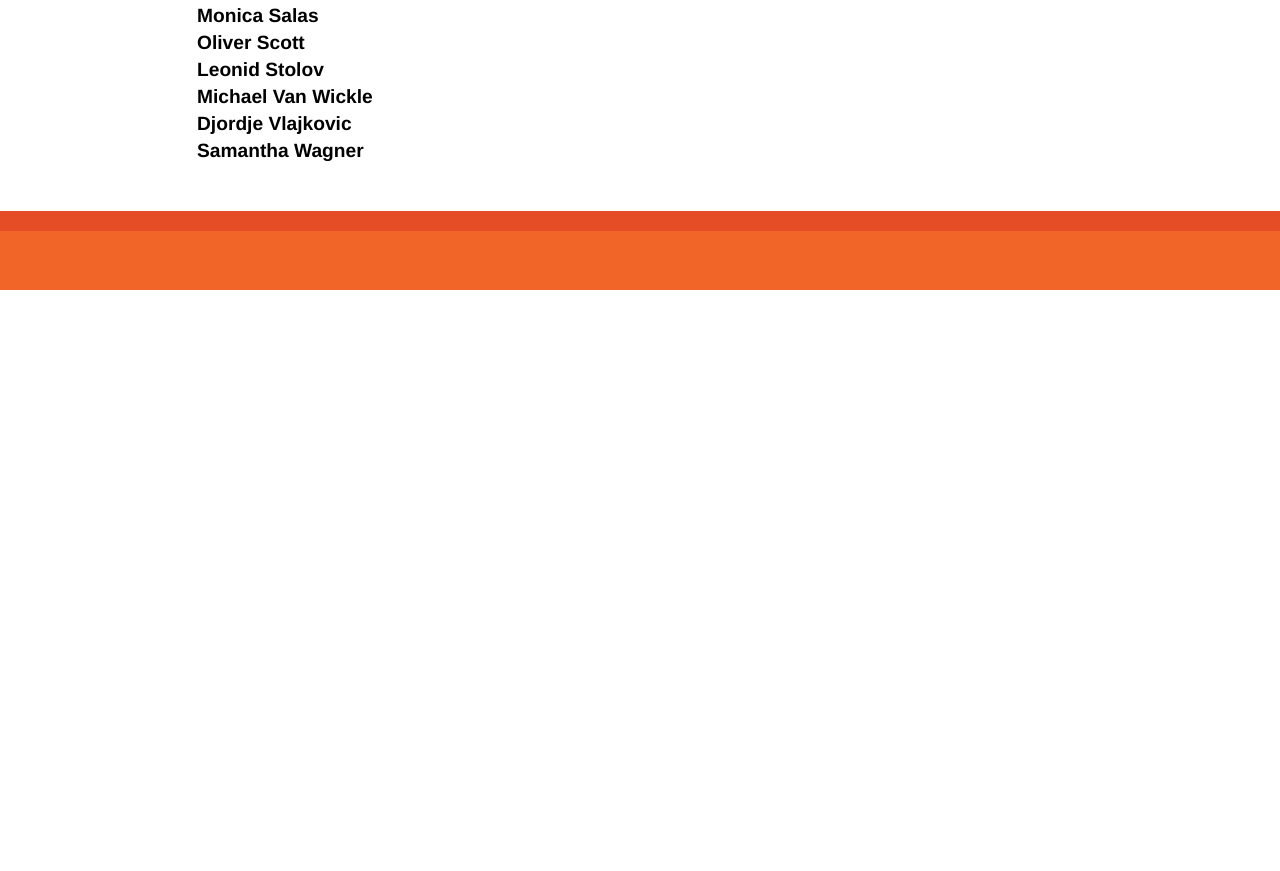
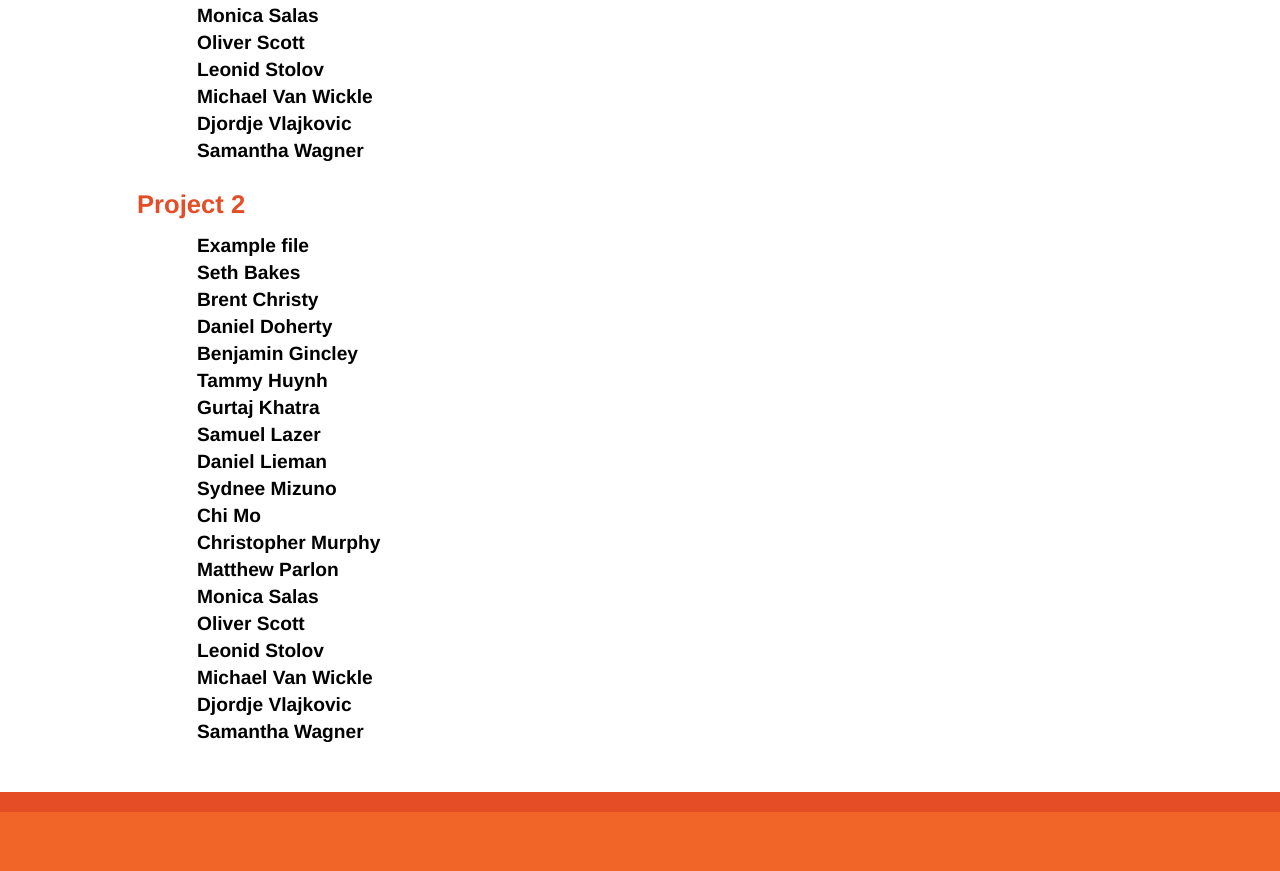
Before and after one commit to smithkevin1/projects, a PHP site: page /students.php in a window 1280 px wide. Shown: the part 526-1397 px from the top of the page. Before the commit the page ends 816 px from the top, so only its background shows below. Run offline with PHP 8.4, Linux system fonts and the light colour scheme; some libraries are stand-ins or nearby versions.

Commit message:
Add project 2 to students.php and adjust student list to direct to correct page.

```diff
--- a/list_students.php
+++ b/list_students.php
@@ -1,47 +1,47 @@
 <?php
 if(isset($proj)) {
   echo
-  '<li><a href=\'p' .$proj. '.php?id=test_doc&proj=' .$proj. '\'>Example file</a></li>
-  <li><a href=\'p' .$proj. '.php?id=b11&proj=' .$proj. '\'>Seth Bakes</a></li>
-  <li><a href=\'p' .$proj. '.php?id=c12&proj=' .$proj. '\'>Brent Christy</a></li>
-  <li><a href=\'p' .$proj. '.php?id=d13&proj=' .$proj. '\'>Daniel Doherty</a></li>
-  <li><a href=\'p' .$proj. '.php?id=g14&proj=' .$proj. '\'>Benjamin Gincley</a></li>
-  <li><a href=\'p' .$proj. '.php?id=h15&proj=' .$proj. '\'>Tammy Huynh</a></li>
-  <li><a href=\'p' .$proj. '.php?id=k16&proj=' .$proj. '\'>Gurtaj Khatra</a></li>
-  <li><a href=\'p' .$proj. '.php?id=l17&proj=' .$proj. '\'>Samuel Lazer</a></li>
-  <li><a href=\'p' .$proj. '.php?id=l18&proj=' .$proj. '\'>Daniel Lieman</a></li>
-  <li><a href=\'p' .$proj. '.php?id=m19&proj=' .$proj. '\'>Sydnee Mizuno</a></li>
-  <li><a href=\'p' .$proj. '.php?id=m20&proj=' .$proj. '\'>Chi Mo</a></li>
-  <li><a href=\'p' .$proj. '.php?id=m21&proj=' .$proj. '\'>Christopher Murphy</a></li>
-  <li><a href=\'p' .$proj. '.php?id=p22&proj=' .$proj. '\'>Matthew Parlon</a></li>
-  <li><a href=\'p' .$proj. '.php?id=s23&proj=' .$proj. '\'>Monica Salas</a></li>
-  <li><a href=\'p' .$proj. '.php?id=s24&proj=' .$proj. '\'>Oliver Scott</a></li>
-  <li><a href=\'p' .$proj. '.php?id=s25&proj=' .$proj. '\'>Leonid Stolov</a></li>
-  <li><a href=\'p' .$proj. '.php?id=v26&proj=' .$proj. '\'>Michael Van Wickle</a></li>
-  <li><a href=\'p' .$proj. '.php?id=v27&proj=' .$proj. '\'>Djordje Vlajkovic</a></li>
-  <li><a href=\'p' .$proj. '.php?id=w28&proj=' .$proj. '\'>Samantha Wagner</a></li>';
+  '<li><a href=\'p1.php?id=test_doc&proj=' .$proj. '\'>Example file</a></li>
+  <li><a href=\'p1.php?id=b11&proj=' .$proj. '\'>Seth Bakes</a></li>
+  <li><a href=\'p1.php?id=c12&proj=' .$proj. '\'>Brent Christy</a></li>
+  <li><a href=\'p1.php?id=d13&proj=' .$proj. '\'>Daniel Doherty</a></li>
+  <li><a href=\'p1.php?id=g14&proj=' .$proj. '\'>Benjamin Gincley</a></li>
+  <li><a href=\'p1.php?id=h15&proj=' .$proj. '\'>Tammy Huynh</a></li>
+  <li><a href=\'p1.php?id=k16&proj=' .$proj. '\'>Gurtaj Khatra</a></li>
+  <li><a href=\'p1.php?id=l17&proj=' .$proj. '\'>Samuel Lazer</a></li>
+  <li><a href=\'p1.php?id=l18&proj=' .$proj. '\'>Daniel Lieman</a></li>
+  <li><a href=\'p1.php?id=m19&proj=' .$proj. '\'>Sydnee Mizuno</a></li>
+  <li><a href=\'p1.php?id=m20&proj=' .$proj. '\'>Chi Mo</a></li>
+  <li><a href=\'p1.php?id=m21&proj=' .$proj. '\'>Christopher Murphy</a></li>
+  <li><a href=\'p1.php?id=p22&proj=' .$proj. '\'>Matthew Parlon</a></li>
+  <li><a href=\'p1.php?id=s23&proj=' .$proj. '\'>Monica Salas</a></li>
+  <li><a href=\'p1.php?id=s24&proj=' .$proj. '\'>Oliver Scott</a></li>
+  <li><a href=\'p1.php?id=s25&proj=' .$proj. '\'>Leonid Stolov</a></li>
+  <li><a href=\'p1.php?id=v26&proj=' .$proj. '\'>Michael Van Wickle</a></li>
+  <li><a href=\'p1.php?id=v27&proj=' .$proj. '\'>Djordje Vlajkovic</a></li>
+  <li><a href=\'p1.php?id=w28&proj=' .$proj. '\'>Samantha Wagner</a></li>';
   }
 elseif(isset($_GET['proj'])) {
   $proj = $_GET['proj'];
   echo
-  '<li><a href=\'p' .$proj. '.php?id=test_doc&proj=' .$proj. '\'>Example file</a></li>
-  <li><a href=\'p' .$proj. '.php?id=b11&proj=' .$proj. '\'>Seth Bakes</a></li>
-  <li><a href=\'p' .$proj. '.php?id=c12&proj=' .$proj. '\'>Brent Christy</a></li>
-  <li><a href=\'p' .$proj. '.php?id=d13&proj=' .$proj. '\'>Daniel Doherty</a></li>
-  <li><a href=\'p' .$proj. '.php?id=g14&proj=' .$proj. '\'>Benjamin Gincley</a></li>
-  <li><a href=\'p' .$proj. '.php?id=h15&proj=' .$proj. '\'>Tammy Huynh</a></li>
-  <li><a href=\'p' .$proj. '.php?id=k16&proj=' .$proj. '\'>Gurtaj Khatra</a></li>
-  <li><a href=\'p' .$proj. '.php?id=l17&proj=' .$proj. '\'>Samuel Lazer</a></li>
-  <li><a href=\'p' .$proj. '.php?id=l18&proj=' .$proj. '\'>Daniel Lieman</a></li>
-  <li><a href=\'p' .$proj. '.php?id=m19&proj=' .$proj. '\'>Sydnee Mizuno</a></li>
-  <li><a href=\'p' .$proj. '.php?id=m20&proj=' .$proj. '\'>Chi Mo</a></li>
-  <li><a href=\'p' .$proj. '.php?id=m21&proj=' .$proj. '\'>Christopher Murphy</a></li>
-  <li><a href=\'p' .$proj. '.php?id=p22&proj=' .$proj. '\'>Matthew Parlon</a></li>
-  <li><a href=\'p' .$proj. '.php?id=s23&proj=' .$proj. '\'>Monica Salas</a></li>
-  <li><a href=\'p' .$proj. '.php?id=s24&proj=' .$proj. '\'>Oliver Scott</a></li>
-  <li><a href=\'p' .$proj. '.php?id=s25&proj=' .$proj. '\'>Leonid Stolov</a></li>
-  <li><a href=\'p' .$proj. '.php?id=v26&proj=' .$proj. '\'>Michael Van Wickle</a></li>
-  <li><a href=\'p' .$proj. '.php?id=v27&proj=' .$proj. '\'>Djordje Vlajkovic</a></li>
-  <li><a href=\'p' .$proj. '.php?id=w28&proj=' .$proj. '\'>Samantha Wagner</a></li>';
+  '<li><a href=\'p1.php?id=test_doc&proj=' .$proj. '\'>Example file</a></li>
+  <li><a href=\'p1.php?id=b11&proj=' .$proj. '\'>Seth Bakes</a></li>
+  <li><a href=\'p1.php?id=c12&proj=' .$proj. '\'>Brent Christy</a></li>
+  <li><a href=\'p1.php?id=d13&proj=' .$proj. '\'>Daniel Doherty</a></li>
+  <li><a href=\'p1.php?id=g14&proj=' .$proj. '\'>Benjamin Gincley</a></li>
+  <li><a href=\'p1.php?id=h15&proj=' .$proj. '\'>Tammy Huynh</a></li>
+  <li><a href=\'p1.php?id=k16&proj=' .$proj. '\'>Gurtaj Khatra</a></li>
+  <li><a href=\'p1.php?id=l17&proj=' .$proj. '\'>Samuel Lazer</a></li>
+  <li><a href=\'p1.php?id=l18&proj=' .$proj. '\'>Daniel Lieman</a></li>
+  <li><a href=\'p1.php?id=m19&proj=' .$proj. '\'>Sydnee Mizuno</a></li>
+  <li><a href=\'p1.php?id=m20&proj=' .$proj. '\'>Chi Mo</a></li>
+  <li><a href=\'p1.php?id=m21&proj=' .$proj. '\'>Christopher Murphy</a></li>
+  <li><a href=\'p1.php?id=p22&proj=' .$proj. '\'>Matthew Parlon</a></li>
+  <li><a href=\'p1.php?id=s23&proj=' .$proj. '\'>Monica Salas</a></li>
+  <li><a href=\'p1.php?id=s24&proj=' .$proj. '\'>Oliver Scott</a></li>
+  <li><a href=\'p1.php?id=s25&proj=' .$proj. '\'>Leonid Stolov</a></li>
+  <li><a href=\'p1.php?id=v26&proj=' .$proj. '\'>Michael Van Wickle</a></li>
+  <li><a href=\'p1.php?id=v27&proj=' .$proj. '\'>Djordje Vlajkovic</a></li>
+  <li><a href=\'p1.php?id=w28&proj=' .$proj. '\'>Samantha Wagner</a></li>';
   }
 ?>
--- a/students.php
+++ b/students.php
@@ -35,7 +35,6 @@
         <div class="main-container">
             <div class="main wrapper clearfix">
 
-
                 <article>
 
                       <header>
@@ -52,10 +51,27 @@
                         </p>
                   </section>
                 </article>
-                    <aside>
-                        <h3>Project page</h3>
-                        <p>This is a project page for AWD3302. As you complete individual writing projects 1-3, this page will be populated with links to the transformed views of the XML documents that you push to GitHub.</p>
-                    </aside>
+                <aside>
+                    <h3>Project page</h3>
+                    <p>This is a project page for AWD3302. As you complete individual writing projects 1-3, this page will be populated with links to the transformed views of the XML documents that you push to GitHub.</p>
+                </aside>
+                <article>
+
+                      <header>
+                        <h2>Project 2</h1>
+                      </header>
+                      <section>
+                        <p>
+                          <ul class="students">
+                            <?php
+                            $proj=2;
+                            include('list_students.php')
+                            ?>
+                          </ul>
+                        </p>
+                  </section>
+                </article>
+
 
             </div> <!-- #main -->
         </div> <!-- #main-container -->
```
